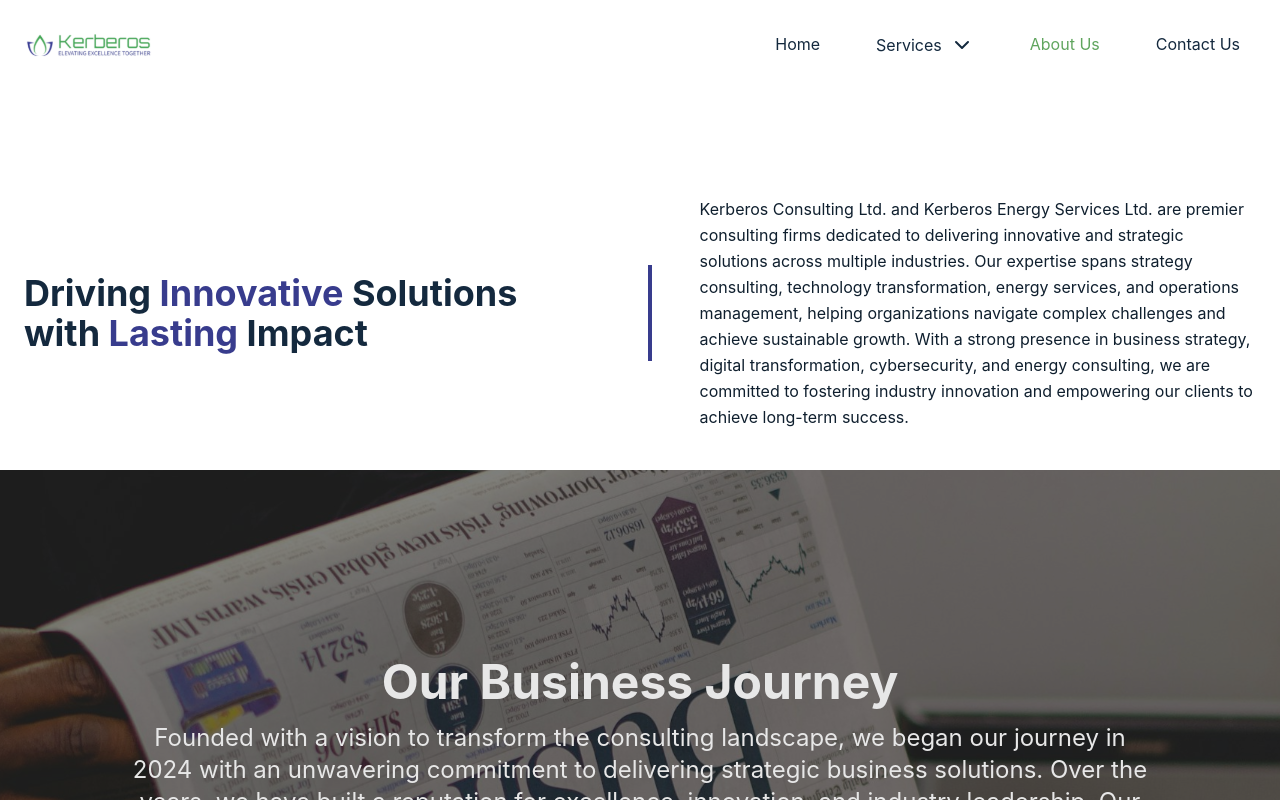
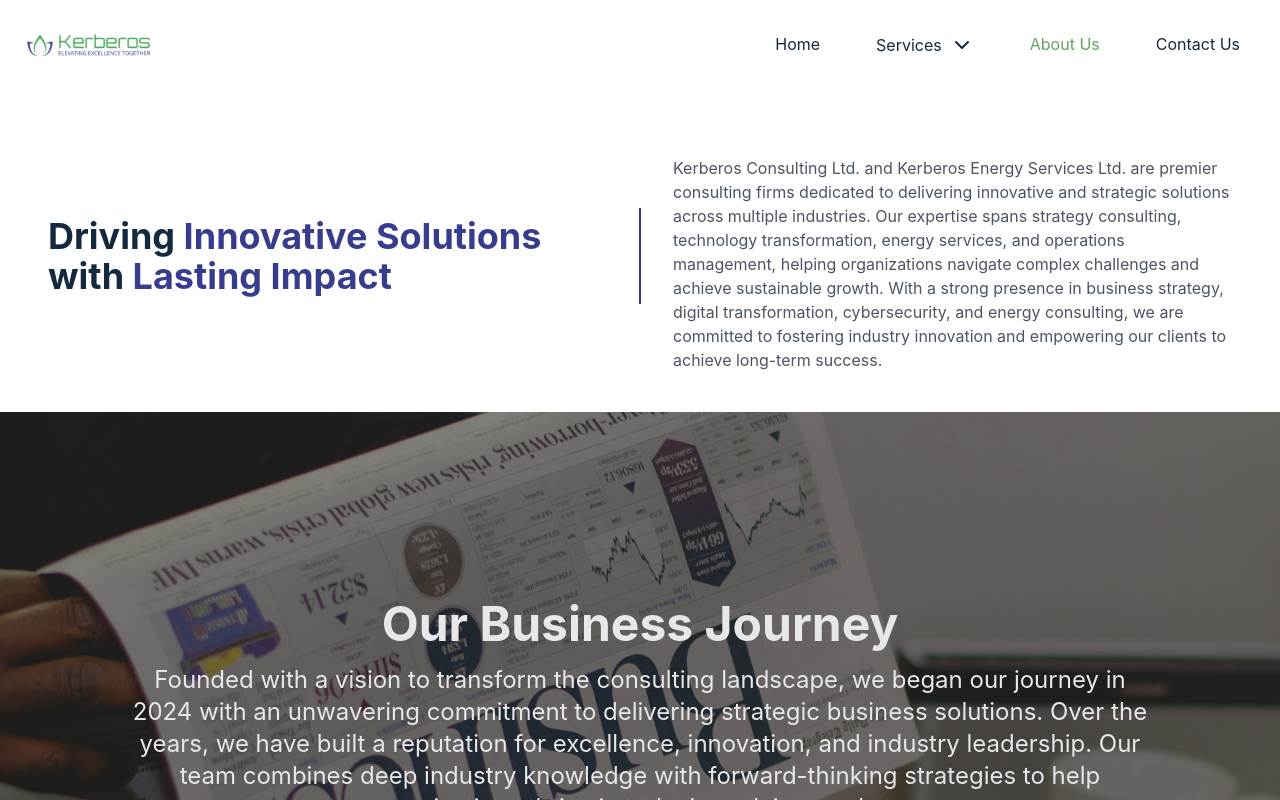
Before and after one commit to Snow-ie/kerberos, a Next.js app: page /about in a window 1280 px wide. Shown: the top 800 px of the page. Built offline with nearby package versions, Linux system fonts and the light colour scheme.

Commit message:
add energyservices

```diff
--- a/app/about/components/IntroSection.js
+++ b/app/about/components/IntroSection.js
@@ -1,36 +1,32 @@
-const IntroSection = () => {
+export default function IntroSection() {
   return (
-    <section className="pt-24 pb-10 bg-white">
-      <div className="max-w-9xl mx-auto flex flex-col md:flex-row items-center gap-y-6 md:gap-12 px-4 sm:px-6">
-        {/* Left Section - Heading */}
-        <div
-          className="text-3xl sm:text-4xl font-bold text-text leading-tight text-center md:text-left
-  w-full max-w-md md:max-w-lg lg:max-w-xl"
-        >
-          Driving <span className="text-secondary">Innovative</span> Solutions
-          with <span className="text-secondary">Lasting</span> Impact
-        </div>
+    <section className="flex flex-col md:flex-row items-center justify-between bg-white px-6 md:px-12 py-10">
+      {/* Left Side: Heading */}
+      <div className="md:w-1/2 max-w-xl">
+        <h1 className="text-3xl md:text-4xl font-bold leading-tight">
+          Driving <span className="text-secondary">Innovative</span>{" "}
+          <span className="text-secondary">Solutions</span> with{" "}
+          <span className="text-secondary">Lasting Impact</span>
+        </h1>
+      </div>
 
-        {/* Vertical Divider (Hidden on Mobile) */}
-        <div className="hidden md:block h-24 w-1 bg-secondary"></div>
+      {/* Divider */}
+      <div className="hidden md:block h-24 border-l-2 border-secondary mx-8"></div>
 
-        {/* Right Section - Text Content */}
-        <div className="md:w-1/2 text-text-hover text-base leading-relaxed text-center md:text-left">
-          <p>
-            Kerberos Consulting Ltd. and Kerberos Energy Services Ltd. are
-            premier consulting firms dedicated to delivering innovative and
-            strategic solutions across multiple industries. Our expertise spans
-            strategy consulting, technology transformation, energy services, and
-            operations management, helping organizations navigate complex
-            challenges and achieve sustainable growth. With a strong presence in
-            business strategy, digital transformation, cybersecurity, and energy
-            consulting, we are committed to fostering industry innovation and
-            empowering our clients to achieve long-term success.
-          </p>
-        </div>
+      {/* Right Side: Description */}
+      <div className="md:w-1/2 mt-4 text-gray-600">
+        <p>
+          Kerberos Consulting Ltd. and Kerberos Energy Services Ltd. are premier
+          consulting firms dedicated to delivering innovative and strategic
+          solutions across multiple industries. Our expertise spans strategy
+          consulting, technology transformation, energy services, and operations
+          management, helping organizations navigate complex challenges and
+          achieve sustainable growth. With a strong presence in business
+          strategy, digital transformation, cybersecurity, and energy
+          consulting, we are committed to fostering industry innovation and
+          empowering our clients to achieve long-term success.
+        </p>
       </div>
     </section>
   );
-};
-
-export default IntroSection;
+}
--- a/app/about/components/LeadershipTeam.js
+++ b/app/about/components/LeadershipTeam.js
@@ -15,7 +15,7 @@
       </div>
 
       {/* Leadership Team Members */}
-      <div className="mt-10 grid grid-cols-1 md:grid-cols-2 gap-10 w-full mx-auto justify-center">
+      <div className="mt-10 flex md:flex-row flex-col justify-center gap-16 sm:gap-12">
         {/* Leader 1 */}
         <div className="flex flex-col items-center">
           <div className="w-[180px] h-[240px] bg-gray-300 rounded-lg overflow-hidden shadow-lg hover:scale-105 transition-all">
--- a/app/components/HeroSection.js
+++ b/app/components/HeroSection.js
@@ -4,8 +4,8 @@
 import Carousel from "react-multi-carousel";
 import "react-multi-carousel/lib/styles.css";
 import Image from "next/image";
+import Link from "next/link";
 import slides from "@/data/slides";
-import Link from "next/link";
 
 // Responsive settings for different devices
 const responsive = {
@@ -69,11 +69,14 @@
               <p className="mt-4 text-base md:text-lg leading-relaxed">
                 {slide.description}
               </p>
-              <Link href="/service" passHref>
-                <button className="mt-6 px-6 py-3 bg-secondary text-white-text  rounded-lg shadow-lg hover:bg-secondary-hover transition">
-                  SERVICES
-                </button>
-              </Link>
+              {/* Show button only if `link` and `buttonText` exist */}
+              {slide.link && slide.buttonText && (
+                <Link href={slide.link} passHref>
+                  <button className="mt-6 px-6 py-3 bg-secondary text-white-text rounded-lg shadow-lg hover:bg-secondary-hover transition">
+                    {slide.buttonText}
+                  </button>
+                </Link>
+              )}
             </div>
           </div>
         ))}
--- /dev/null
+++ b/app/services/energy/components/About.js
@@ -0,0 +1,15 @@
+const About = () => {
+  return (
+    <section className="px-6 py-12 bg-gray-100">
+      <div className="max-w-5xl mx-auto text-center">
+        <h4 className="mt-4 text-lg md:text-xl text-gray-700 leading-relaxed">
+          Kerberos Energy Services Limited is a leading oil and gas consulting
+          company based in Abuja, Nigeria. Established in March 2024, we are
+          committed to excellence, innovation, clean energy, and sustainability.
+        </h4>
+      </div>
+    </section>
+  );
+};
+
+export default About;
--- /dev/null
+++ b/app/services/energy/components/CoreValues.js
@@ -0,0 +1,64 @@
+import {
+  FaLightbulb,
+  FaHandshake,
+  FaLeaf,
+  FaStar,
+  FaUsers,
+} from "react-icons/fa";
+
+const coreValues = [
+  {
+    title: "Excellence",
+    icon: <FaStar size={40} />,
+    description:
+      "We strive for excellence in all operations, delivering superior services that exceed client expectations.",
+  },
+  {
+    title: "Innovation",
+    icon: <FaLightbulb size={40} />,
+    description:
+      "We embrace innovation and continuously seek creative solutions to address industry challenges.",
+  },
+  {
+    title: "Integrity",
+    icon: <FaHandshake size={40} />,
+    description:
+      "We conduct our business with honesty, transparency, and ethical integrity, fostering long-term relationships.",
+  },
+  {
+    title: "Collaboration",
+    icon: <FaUsers size={40} />,
+    description:
+      "We value teamwork, leveraging diverse expertise to deliver integrated solutions that drive success.",
+  },
+  {
+    title: "Sustainability",
+    icon: <FaLeaf size={40} />,
+    description:
+      "We are committed to environmental sustainability, minimizing our ecological footprint for a greener future.",
+  },
+];
+
+const CoreValues = () => {
+  return (
+    <section className="py-16 bg-gray-100">
+      <h2 className="text-3xl font-bold text-center mb-10">Our Core Values</h2>
+      <div className="container mx-auto grid md:grid-cols-2 lg:grid-cols-3 gap-8 px-6">
+        {coreValues.map((value, index) => (
+          <div
+            key={index}
+            className="flex flex-col items-center bg-white p-6 rounded-lg shadow-md hover:shadow-lg transition-shadow"
+          >
+            <div className="text-green-600 mb-4">{value.icon}</div>
+            <h3 className="text-xl font-semibold">{value.title}</h3>
+            <p className="text-gray-600 text-center mt-2">
+              {value.description}
+            </p>
+          </div>
+        ))}
+      </div>
+    </section>
+  );
+};
+
+export default CoreValues;
--- /dev/null
+++ b/app/services/energy/components/Herosection.js
@@ -0,0 +1,25 @@
+import Image from "next/image";
+
+const HeroSection = () => {
+  return (
+    <div className="relative w-full h-[85vh] md:h-screen overflow-hidden">
+      {/* Background Image */}
+      <Image
+        src="/image/HeroImage.svg"
+        alt="Kerberos Energy Services"
+        fill
+        style={{ objectFit: "cover" }}
+        className="brightness-75"
+      />
+
+      {/* Overlay Text */}
+      <div className="absolute inset-0 flex flex-col items-center justify-center text-center px-6 text-white">
+        <h1 className="text-4xl md:text-5xl font-bold leading-tight">
+          KERBEROS ENERGY SERVICES LIMITED
+        </h1>
+      </div>
+    </div>
+  );
+};
+
+export default HeroSection;
--- /dev/null
+++ b/app/services/energy/components/Services.js
@@ -0,0 +1,53 @@
+const services = [
+  {
+    title: "Strategic Consulting",
+    description:
+      "Our experienced consultants provide strategic guidance and advisory services to help clients navigate complex challenges, capitalize on opportunities, and achieve their business objectives.",
+    bgColor: "bg-secondary text-white-text",
+  },
+  {
+    title: "Equipment Procurement",
+    description:
+      "We partner with industry experts to procure materials that meet international industry standards. We also specialize in asset management, monitoring, and quality assurance evaluation.",
+    bgColor: "bg-white text-gray-900 border border-gray-300",
+  },
+  {
+    title: "Project Management",
+    description:
+      "We offer comprehensive project management services, overseeing every aspect of project development from inception to completion, ensuring on-time delivery and cost-effective execution.",
+    bgColor: "bg-secondary text-white-text",
+  },
+  {
+    title: "Technical Support",
+    description:
+      "Our experts specialize in reservoir engineering, drilling optimization, production enhancement, and asset management, helping clients optimize performance and maximize recovery.",
+    bgColor: "bg-white text-gray-900 border border-gray-300",
+  },
+  {
+    title: "Training and Capacity Building",
+    description:
+      "We offer customized training programs and capacity-building initiatives to empower professionals with the knowledge and skills needed to excel in the dynamic oil and gas industry.",
+    bgColor: "bg-secondary text-white-text",
+  },
+];
+
+const Services = () => {
+  return (
+    <section className="py-16 px-6">
+      <h2 className="text-3xl font-bold text-center mb-10">Our Services</h2>
+      <div className="container mx-auto grid md:grid-cols-3 gap-8">
+        {services.map((service, index) => (
+          <div
+            key={index}
+            className={`p-8 rounded-lg shadow-md ${service.bgColor}`}
+          >
+            <h3 className="text-xl font-semibold mb-4">{service.title}</h3>
+            <p className="text-md">{service.description}</p>
+          </div>
+        ))}
+      </div>
+    </section>
+  );
+};
+
+export default Services;
--- /dev/null
+++ b/app/services/energy/page.js
@@ -0,0 +1,15 @@
+import About from "./components/About";
+import CoreValues from "./components/CoreValues";
+import HeroSection from "./components/Herosection";
+import Services from "./components/Services";
+
+export default function EnergyServicePage() {
+  return (
+    <div className="">
+      <HeroSection />
+      <About />
+      <CoreValues />
+      <Services />
+    </div>
+  );
+}
--- a/data/slides.js
+++ b/data/slides.js
@@ -7,6 +7,8 @@
       "Our mission is to help individuals and organizations transform by leveraging data-driven insights and world-class transformational leaders, under innovation and excellence.",
     image: "/image/consultingImg.svg", // ✅ Use direct public path
     icon: <FaChartLine className="text-blue-500 text-6xl animate-pulse" />,
+    link: "",
+    buttonText: "",
   },
   {
     title: "KERBEROS ENERGY SERVICES LIMITED",
@@ -14,6 +16,8 @@
       "To be the preferred partner for oil and gas companies seeking innovative solutions and unparalleled service to drive high-value energy operations.",
     image: "/image/energyImg.svg",
     icon: <FaTools className="text-green-500 text-6xl animate-spin" />,
+    link: "/services/energy",
+    buttonText: "Explore Energy",
   },
   {
     title: "KERBEROS TECHNOLOGY",
@@ -21,6 +25,8 @@
       "Our mission is to be the catalyst for global transformation by developing and delivering world-leading innovative industries, foster innovation, and drive sustainable progress.",
     image: "/image/techImg.svg",
     icon: <FaLightbulb className="text-yellow-500 text-6xl animate-bounce" />,
+    link: "/services/technology",
+    buttonText: "Explore Technology",
   },
 ];
 
```
Also changed, not shown: public/image/HeroImage.svg (added).
